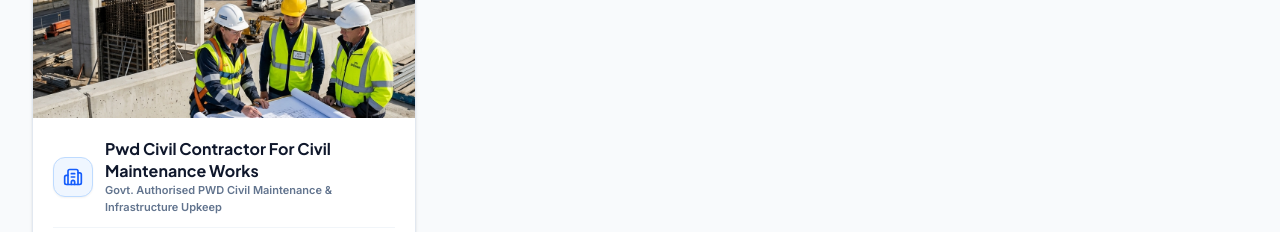
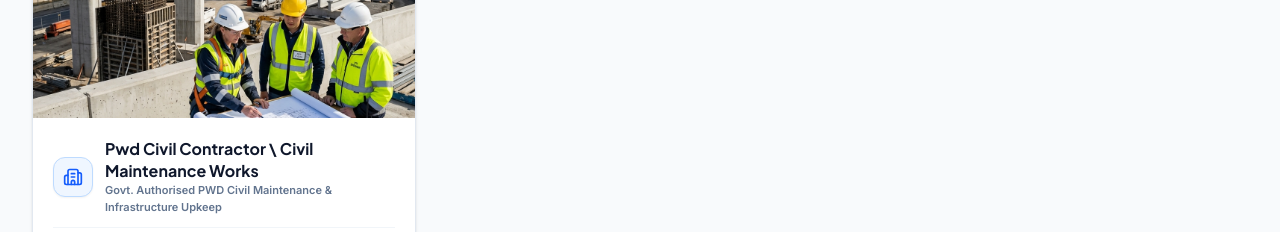
Before and after one commit to moula2002/NavaDurga-Electricals-website, a React (Vite) app: page / in a window 1280 px wide. Shown: the part 2340-2572 px from the top of the page. Built offline with nearby package versions, Linux system fonts and the light colour scheme.

Commit message:
feat: add core service components and pages for electrical, plumbing, civil, and facility management

```diff
--- a/src/components/CardBanner.jsx
+++ b/src/components/CardBanner.jsx
@@ -97,7 +97,7 @@ export default function CardBanner({ onOpenQuoteModal }) {
             </li>
             <li className="flex items-center gap-2 sm:col-span-2">
               <span className="w-2.5 h-2.5 rounded-full bg-blue-600" />
-              <span>Pwd Civil Contractor For Civil Maintenance Works</span>
+              <span>Pwd Civil Contractor \ Civil Maintenance Works</span>
             </li>
           </ul>
         </div>
--- a/src/components/Contact.jsx
+++ b/src/components/Contact.jsx
@@ -20,7 +20,7 @@ export default function Contact() {
   const passedSubject = location.state?.subject;
 
   // Ensure the dynamically passed job title is available in the dropdown
-  const jobTitleOption = passedSubject && !['Ht/Lt Electrical Contractors', 'Plumbing Contractor', 'Mep Facility Management', 'Mep Maintenance Work', 'Mep Designing', 'Solor And Inverter Installation Works', 'Pwd Civil Contractor For Civil Maintenance Works'].includes(passedSubject) ? passedSubject : null;
+  const jobTitleOption = passedSubject && !['Ht/Lt Electrical Contractors', 'Plumbing Contractor', 'Mep Facility Management', 'Mep Maintenance Work', 'Mep Designing', 'Solor And Inverter Installation Works', 'Pwd Civil Contractor \\ Civil Maintenance Works'].includes(passedSubject) ? passedSubject : null;
 
   const [submitted, setSubmitted] = useState(false);
   const [isSubmitting, setIsSubmitting] = useState(false);
@@ -267,7 +267,7 @@ export default function Contact() {
                         <option>Mep Maintenance Work</option>
                         <option>Mep Designing</option>
                         <option>Solor And Inverter Installation Works</option>
-                        <option>Pwd Civil Contractor For Civil Maintenance Works</option>
+                        <option>Pwd Civil Contractor \ Civil Maintenance Works</option>
                         {jobTitleOption && <option value={jobTitleOption}>{jobTitleOption} (Career Application)</option>}
                       </select>
                     </div>
--- a/src/components/Enquiry.jsx
+++ b/src/components/Enquiry.jsx
@@ -114,7 +114,7 @@ export default function Enquiry() {
                     <option>Mep Maintenance Work</option>
                     <option>Mep Designing</option>
                     <option>Solor And Inverter Installation Works</option>
-                    <option>Pwd Civil Contractor For Civil Maintenance Works</option>
+                    <option>Pwd Civil Contractor \ Civil Maintenance Works</option>
                   </select>
                 </div>
               </div>
--- a/src/components/Footer.jsx
+++ b/src/components/Footer.jsx
@@ -90,7 +90,7 @@ export default function Footer() {
               <li><Link to="/services/mep-maintenance" className="hover:text-white transition-colors flex items-center gap-2"><span className="text-blue-500 text-lg leading-none">&bull;</span> Mep Maintenance Work</Link></li>
               <li><Link to="/services/mep-designing" className="hover:text-white transition-colors flex items-center gap-2"><span className="text-blue-500 text-lg leading-none">&bull;</span> Mep Designing</Link></li>
               <li><Link to="/services/solar-inverter-installations" className="hover:text-white transition-colors flex items-center gap-2"><span className="text-blue-500 text-lg leading-none">&bull;</span> Solor And Inverter Installation Works</Link></li>
-              <li><Link to="/services/pwd-civil-contractor" className="hover:text-white transition-colors flex items-center gap-2"><span className="text-blue-500 text-lg leading-none">&bull;</span> Pwd Civil Contractor For Civil Maintenance Works</Link></li>
+              <li><Link to="/services/pwd-civil-contractor" className="hover:text-white transition-colors flex items-center gap-2"><span className="text-blue-500 text-lg leading-none">&bull;</span> Pwd Civil Contractor \ Civil Maintenance Works</Link></li>
             </ul>
           </motion.div>
 
--- a/src/components/Navbar.jsx
+++ b/src/components/Navbar.jsx
@@ -32,7 +32,7 @@ export default function Navbar({ onOpenQuoteModal }) {
         { name: 'Mep Maintenance Work', path: '/services/mep-maintenance' },
         { name: 'Mep Designing', path: '/services/mep-designing' },
         { name: 'Solor And Inverter Installation Works', path: '/services/solar-inverter-installations' },
-        { name: 'Pwd Civil Contractor For Civil Maintenance Works', path: '/services/pwd-civil-contractor' },
+        { name: 'Pwd Civil Contractor \\ Civil Maintenance Works', path: '/services/pwd-civil-contractor' },
       ]
     },
     { name: 'Projects', path: '/projects' },
--- a/src/components/PwdCivilContractorService.jsx
+++ b/src/components/PwdCivilContractorService.jsx
@@ -7,7 +7,7 @@ import bgImg from '../assets/pwd_civil_contractor.jpg';
 export default function PwdCivilContractorService() {
   return (
     <div id="service-pwd-civil" className="bg-white py-16 border-t border-slate-200">
-      <PageHeader title="Pwd Civil Contractor For Civil Maintenance Works" breadcrumb="Services / Pwd Civil Contractor For Civil Maintenance Works" bgImage={bgImg} />
+      <PageHeader title="Pwd Civil Contractor \ Civil Maintenance Works" breadcrumb="Services / Pwd Civil Contractor \ Civil Maintenance Works" bgImage={bgImg} />
       <div className="max-w-7xl mx-auto px-4 sm:px-6 lg:px-8 py-12">
         <div className="grid grid-cols-1 md:grid-cols-12 gap-8 items-center">
           <div className="md:col-span-7 space-y-4">
--- a/src/components/Services.jsx
+++ b/src/components/Services.jsx
@@ -91,7 +91,7 @@ export default function Services() {
     {
       id: 'pwd-civil-contractor',
       category: 'pwd_civil',
-      title: 'Pwd Civil Contractor For Civil Maintenance Works',
+      title: 'Pwd Civil Contractor \\ Civil Maintenance Works',
       subtitle: 'Govt. Authorised PWD Civil Maintenance & Infrastructure Upkeep',
       image: imgPwdCivil,
       icon: Building2,
```
